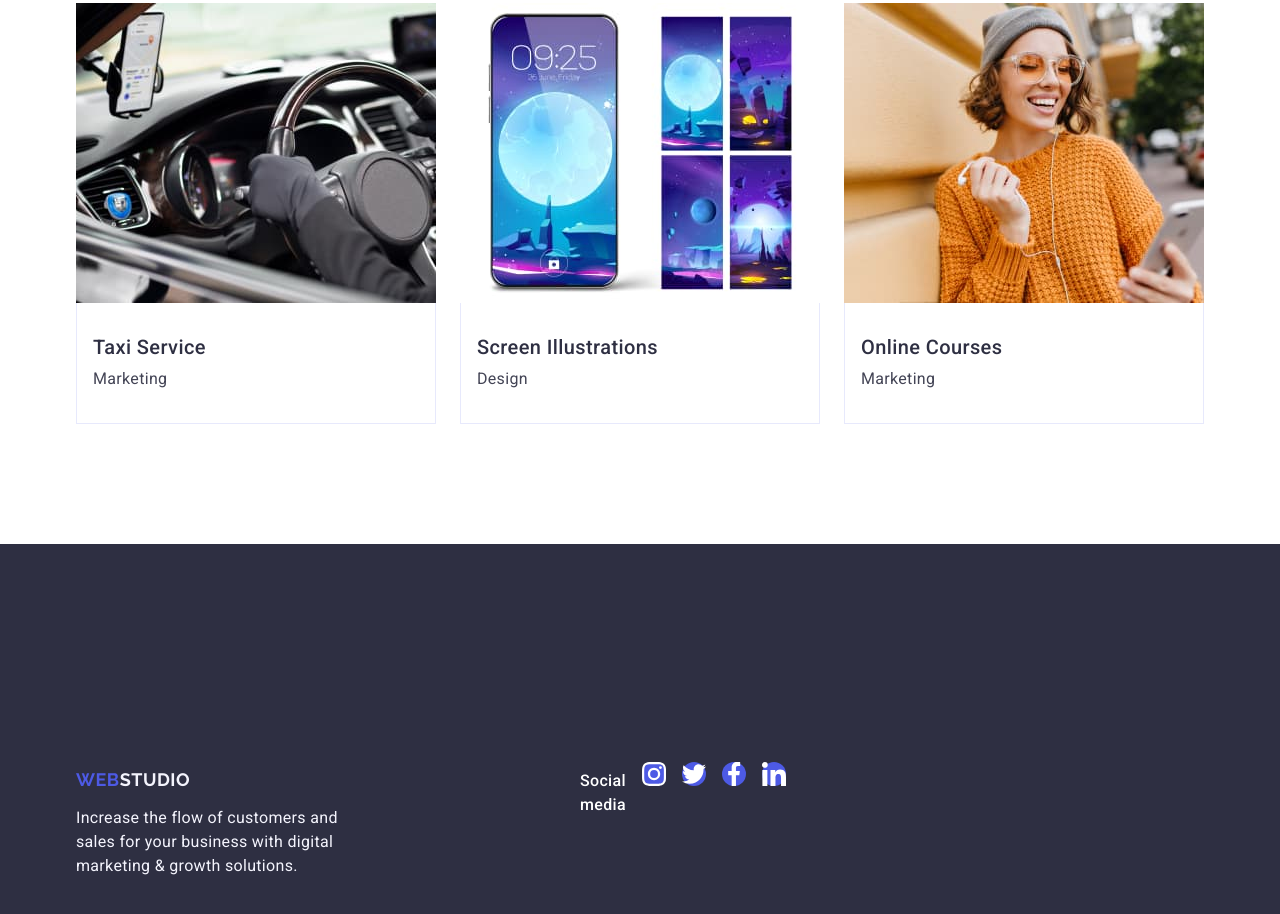
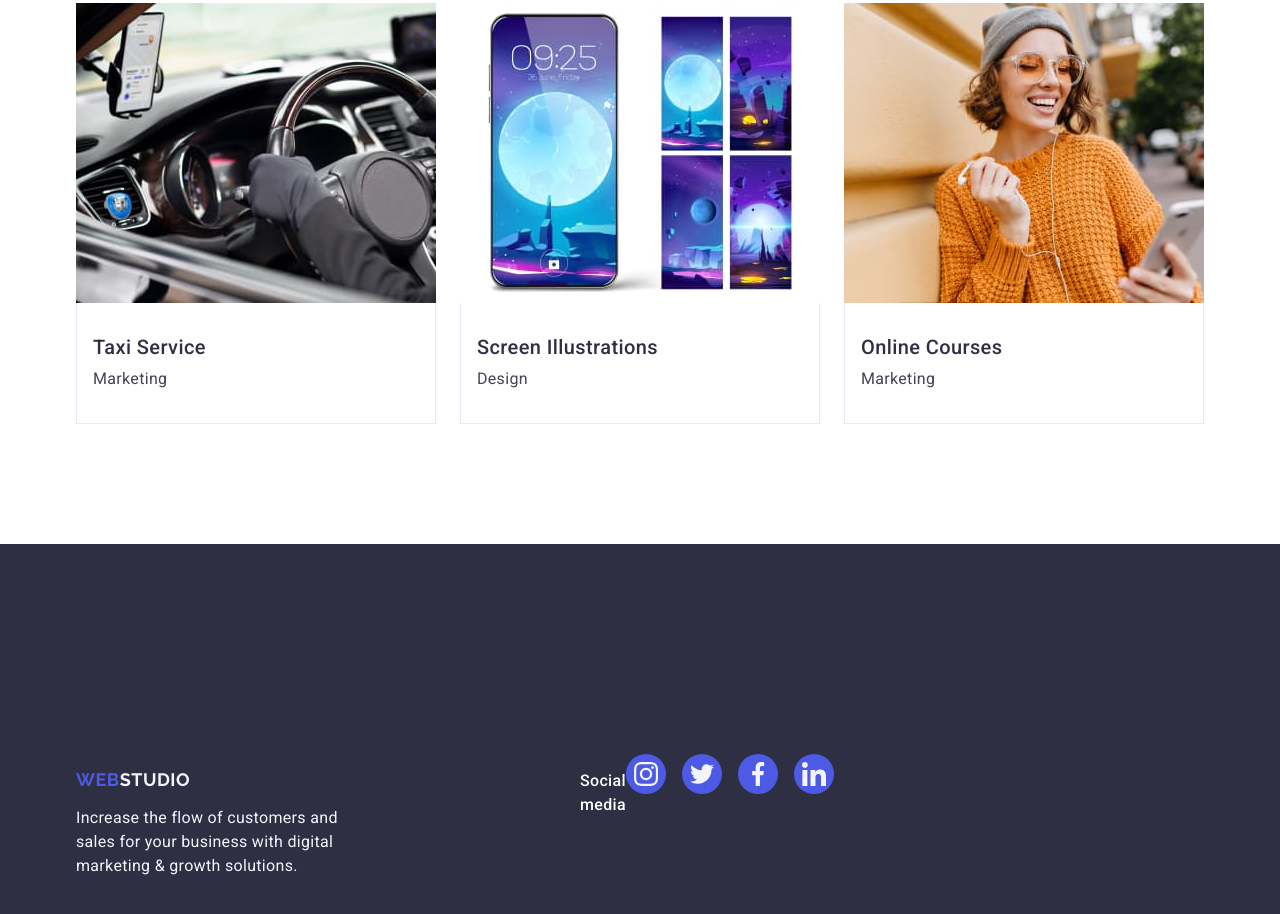
Before and after one commit to bahioiiia/goit-markup-hw-04, a plain HTML site: page index.html in a window 1280 px wide. Shown: the part 2631-3545 px from the top of the page. Drawn offline with nearby package versions, Linux system fonts and the light colour scheme.

Commit message:
Update styles.css

```diff
--- a/css/styles.css
+++ b/css/styles.css
@@ -431,7 +431,7 @@ a {
     gap: 16px;
 }
 
-.sosial-icon-item {
+.social-icon-item {
     width: 40px;
     height: 40px;
 }
@@ -448,9 +448,8 @@ a {
     transition: background-color 250ms cubic-bezier(0.4, 0, 0.2, 1);
 }
 
-
 .social-icon {
-
+    fill:#f4f4fd;
 }
 
 .social-icon-link:hover, .social-icon-link:focus{
```
